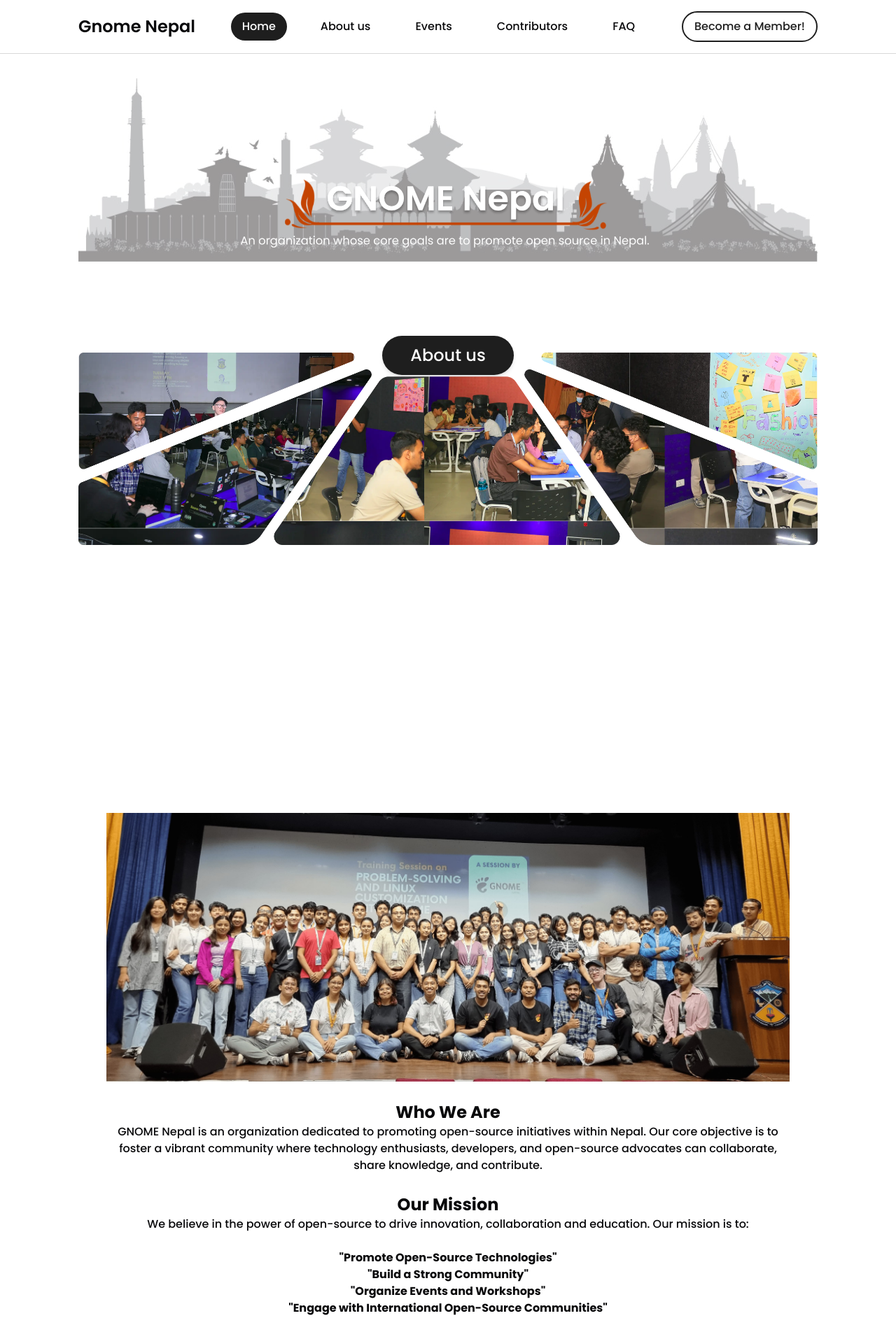
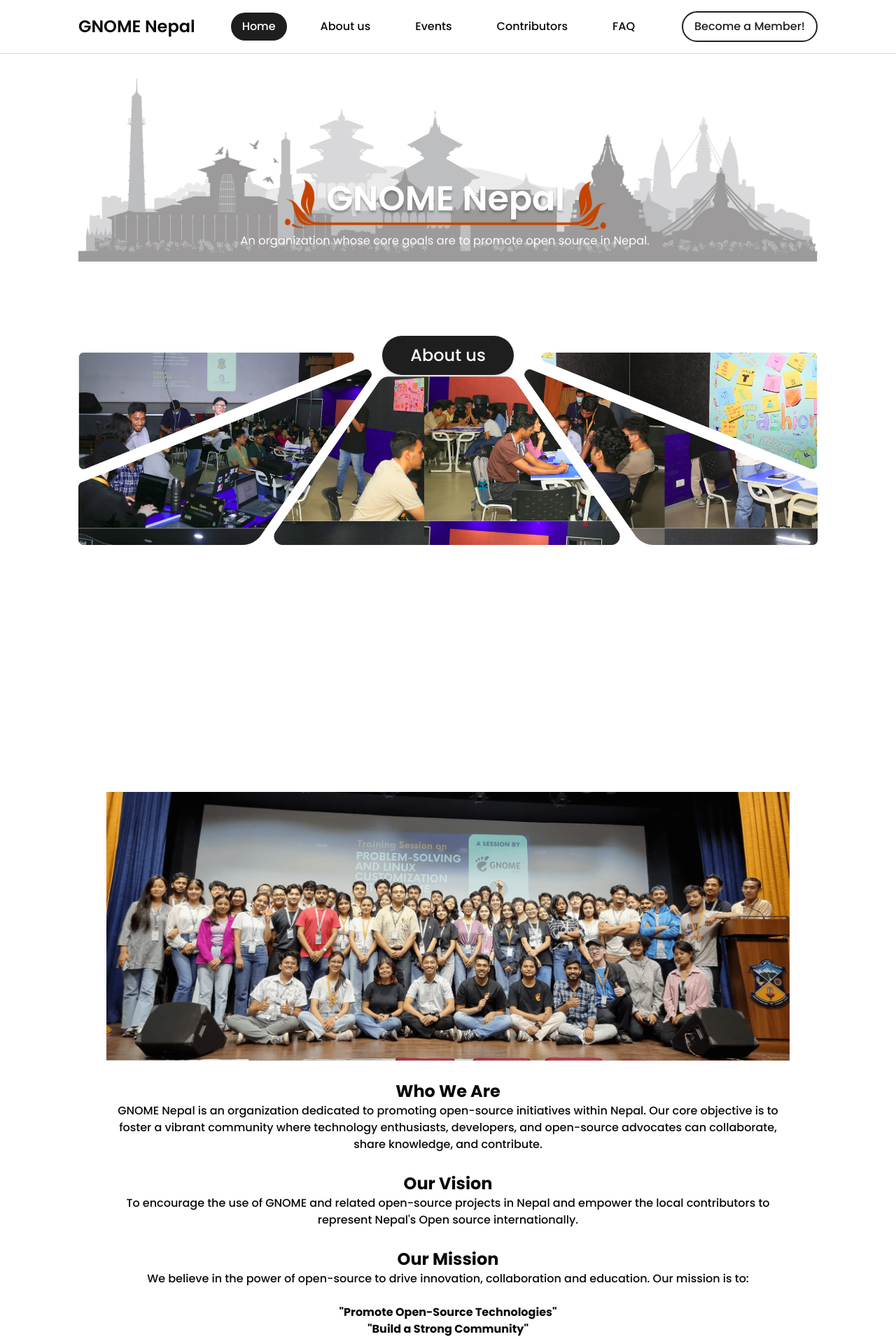
Before and after one commit to GNOME-Nepal/website, a React (Vite) app: page /#home in a window 1280 px wide. Shown: the top 1914 px of the page at 70% size. Built offline with nearby package versions, Linux system fonts and the light colour scheme.

Commit message:
fix : Correct typos in website. (#32)
* [FIX] Fixed the typos and made the textual contents relevant

* Merged with upstream

---------

Co-authored-by: YoungGunner <youngpac.gunner14@gmail.com>

```diff
--- a/index.html
+++ b/index.html
@@ -3,7 +3,7 @@
   <head>
     <meta charset="UTF-8" />
     <meta name="viewport" content="width=device-width, initial-scale=1.0" />
-    <title>Gnome Nepal</title>
+    <title>GNOME Nepal</title>
 
     <!-- Seo Related Meta information tags-->
     <meta name="description" content="GNOME Nepal is an organization dedicated to promoting open-source initiatives within Nepal. Our core objective is to foster a vibrant community where technology enthusiasts, developers, and open-source advocates can collaborate, share knowledge, and contribute." />
--- a/src/components/Navbar.jsx
+++ b/src/components/Navbar.jsx
@@ -42,7 +42,7 @@
                         className="flex items-center space-x-3 rtl:space-x-reverse"
                     >
                         <span className="self-center text-2xl font-semibold whitespace-nowrap">
-                            Gnome Nepal
+                            GNOME Nepal
                         </span>
                     </a>
                     <div className="flex lg:order-2 space-x-3 lg:space-x-0 rtl:space-x-reverse gap-4">
--- a/src/sections/Aboutus.jsx
+++ b/src/sections/Aboutus.jsx
@@ -32,6 +32,15 @@
                         </p>
                     </div>
                     <h1 className="text-2xl mt-7 flex justify-center font-bold">
+                        Our Vision
+                    </h1>
+                    <div className="text">
+                        <div className="flex flex-col justify-center text-center">
+                            To encourage the use of GNOME and related open-source projects in Nepal and
+                            empower the local contributors to represent Nepal's Open source internationally.
+                        </div>
+                    </div>
+                    <h1 className="text-2xl mt-7 flex justify-center font-bold">
                         Our Mission
                     </h1>
                     <div className="text">
--- a/src/sections/FAQ.jsx
+++ b/src/sections/FAQ.jsx
@@ -7,15 +7,15 @@
 const faqs = [
     {
         question: 'What is GNOME Nepal',
-        answer: 'GNOME Nepal is an open source organization whose main motive is to spread collaboration and open source in Nepal.',
+        answer: 'GNOME Nepal is a local chapter of the GNOME Foundation in Nepal whose main motive is to encourage the use of GNOME & related open-source projects.',
     },
     {
         question: 'How can I join this community?',
-        answer: 'Join our community on Discord!',
+        answer: 'Join our community on Discord! It is completely free and open to everyone.',
     },
     {
-        question: 'What is Open Source??',
-        answer: 'Open source software is software that can be freely accessed, used, changed, and shared (in modified or unmodified form) by anyone.',
+        question: 'What is Open Source?',
+        answer: 'Open source software is software whose code is publicly available, allowing anyone to view, modify, and distribute it freely.',
     },
     {
         question: 'Can I Contribute to the project?',
```
